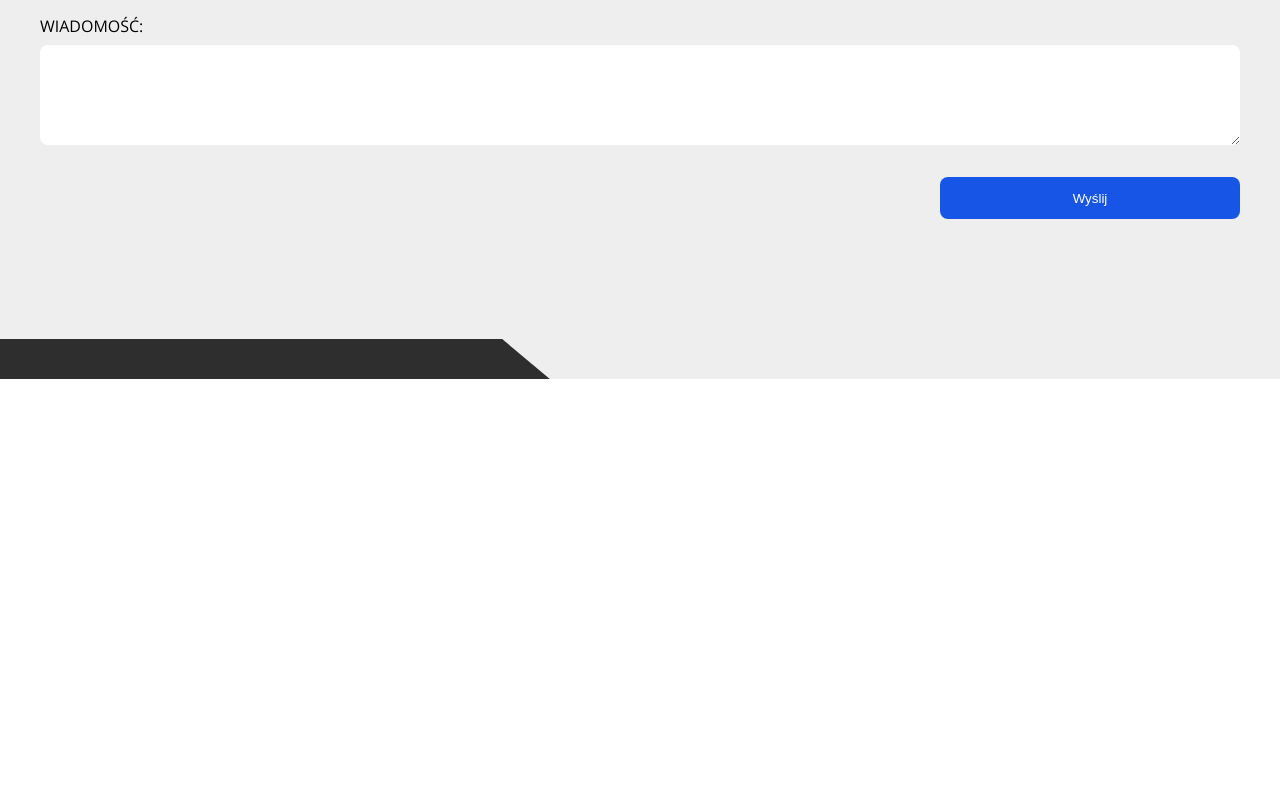
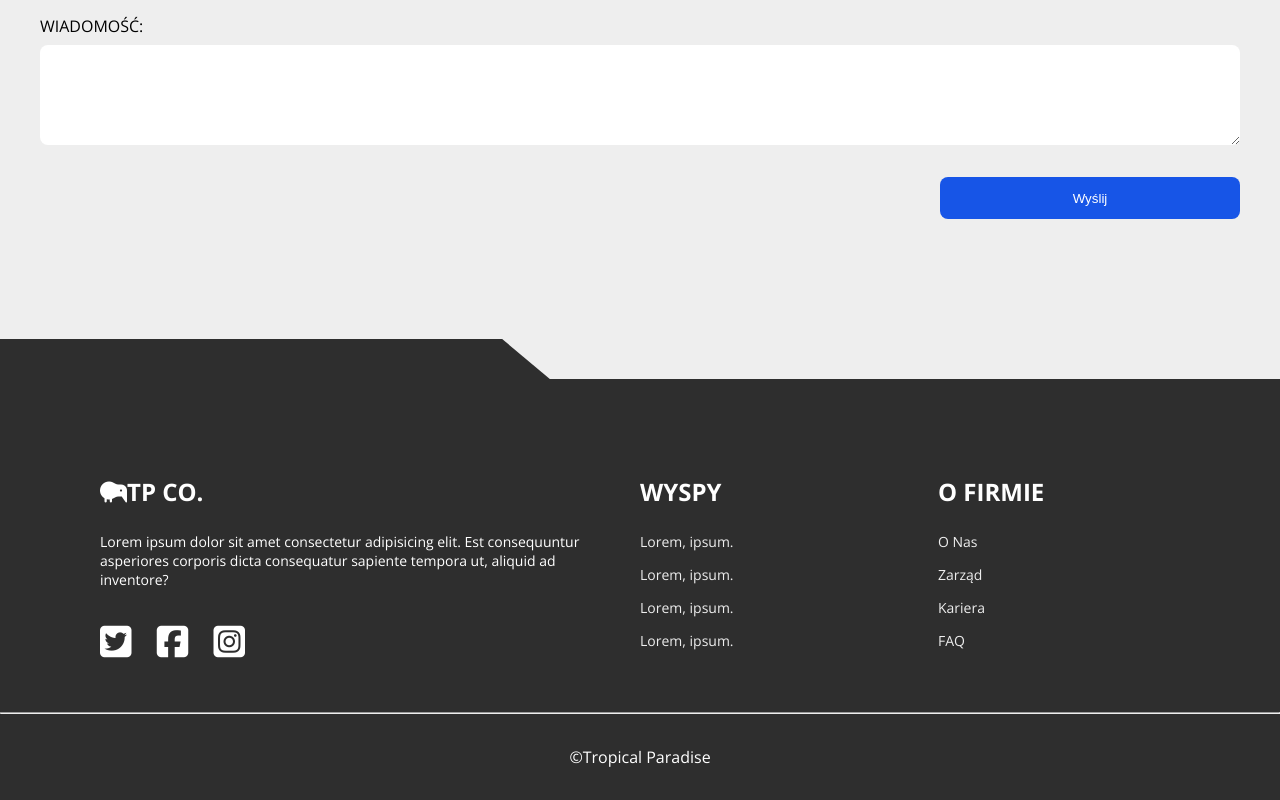
Before and after one commit to NoTreblee/TropicalParadise, a plain HTML site: page index.html in a window 1280 px wide. Shown: the part 6532-7332 px from the top of the page. Before the commit the page ends 6911 px from the top, so only its background shows below. Drawn offline with nearby package versions, Linux system fonts and the light colour scheme.

Commit message:
created footer

```diff
--- a/index.html
+++ b/index.html
@@ -14,7 +14,11 @@
       src="https://kit.fontawesome.com/12f7da93f3.js"
       crossorigin="anonymous"
     ></script>
-    <link rel="stylesheet" type="text/css" href="//cdn.jsdelivr.net/npm/slick-carousel@1.8.1/slick/slick.css" />
+    <link
+      rel="stylesheet"
+      type="text/css"
+      href="//cdn.jsdelivr.net/npm/slick-carousel@1.8.1/slick/slick.css"
+    />
     <link rel="stylesheet" href="./css/main.css" />
     <title>Tropical Paradise</title>
   </head>
@@ -307,38 +311,115 @@
           </div>
         </div>
       </section>
-      <section id="contact" class="contact section section-padding white-section">
-
+      <section
+        id="contact"
+        class="contact section section-padding white-section"
+      >
         <div class="white-block white-block-left"></div>
         <div class="white-block white-block-right"></div>
 
         <h2 class="section-heading">Kontakt</h2>
 
         <div class="wrapper">
-
           <form class="contact__form">
-
-          <div class="contact__form-top">
-            <label for="name" class="contact__form-label">Imię i Nazwisko</label>
-            <input type="text" class="contact__form-input" id="name">
-            <label for="email" class="contact__form-label">Adres e-mail</label>
-            <input type="text" class="contact__form-input" id="email">
+            <div class="contact__form-top">
+              <label for="name" class="contact__form-label"
+                >Imię i Nazwisko</label
+              >
+              <input type="text" class="contact__form-input" id="name" />
+              <label for="email" class="contact__form-label"
+                >Adres e-mail</label
+              >
+              <input type="text" class="contact__form-input" id="email" />
+            </div>
+            <label for="msg" class="contact__form-label">Wiadomość:</label>
+            <textarea
+              name=""
+              id="msg"
+              cols="30"
+              rows="10"
+              class="contact__form-textarea"
+            ></textarea>
+            <button
+              type="submit"
+              class="contact__form-btn btn-special-animation"
+            >
+              Wyślij
+            </button>
+          </form>
+        </div>
+      </section>
+      <footer class="footer">
+        <div class="wrapper">
+          <div class="footer__boxes">
+            <div class="footer__box">
+              <h3 class="footer__box-title">
+                <i class="fas fa-kiwi-bird"></i>TP Co.
+              </h3>
+              <p>
+                Lorem ipsum dolor sit amet consectetur adipisicing elit. Est
+                consequuntur asperiores corporis dicta consequatur sapiente
+                tempora ut, aliquid ad inventore?
+              </p>
+              <div class="footer__box-social">
+                <a href="" class="footer__box-link"
+                  ><i class="fab fa-twitter-square"></i
+                ></a>
+                <a href="" class="footer__box-link"
+                  ><i class="fab fa-facebook-square"></i
+                ></a>
+                <a href="" class="footer__box-link"
+                  ><i class="fab fa-instagram-square"></i
+                ></a>
+              </div>
+            </div>
+            <div class="footer__box footer__box-desktop">
+              <h3 class="footer__box-title">Wyspy</h3>
+              <ul class="footer__box-list">
+                <li class="footer__box-list-item">
+                  <a href="#">Lorem, ipsum.</a>
+                </li>
+                <li class="footer__box-list-item">
+                  <a href="#">Lorem, ipsum.</a>
+                </li>
+                <li class="footer__box-list-item">
+                  <a href="#">Lorem, ipsum.</a>
+                </li>
+                <li class="footer__box-list-item">
+                  <a href="#">Lorem, ipsum.</a>
+                </li>
+              </ul>
+            </div>
+            <div class="footer__box footer__box-desktop">
+              <h3 class="footer__box-title">O Firmie</h3>
+              <ul class="footer__box-list">
+                <li class="footer__box-list-item"><a href="#">O Nas</a></li>
+                <li class="footer__box-list-item"><a href="#">Zarząd</a></li>
+                <li class="footer__box-list-item"><a href="#">Kariera</a></li>
+                <li class="footer__box-list-item"><a href="#">FAQ</a></li>
+              </ul>
+            </div>
           </div>
-            <label for="msg" class="contact__form-label">Wiadomość:</label>
-            <textarea name="" id="msg" cols="30" rows="10" class="contact__form-textarea "></textarea>
-          <button type="submit" class="contact__form-btn btn-special-animation">Wyślij</button>
-        </form>
         </div>
-
-
-
-
-      </section>
+        <hr />
+        <p class="footer__bottom-text">
+          &copy;<span class="footer__year"></span>Tropical Paradise
+        </p>
+      </footer>
     </main>
-    <script type="text/javascript" src="//code.jquery.com/jquery-1.11.0.min.js"></script>
-<script type="text/javascript" src="//code.jquery.com/jquery-migrate-1.2.1.min.js"></script>
-<script type="text/javascript" src="//cdn.jsdelivr.net/npm/slick-carousel@1.8.1/slick/slick.min.js"></script>
-<script src="./js/slick.js"></script>
+    <script
+      type="text/javascript"
+      src="//code.jquery.com/jquery-1.11.0.min.js"
+    ></script>
+    <script
+      type="text/javascript"
+      src="//code.jquery.com/jquery-migrate-1.2.1.min.js"
+    ></script>
+    <script
+      type="text/javascript"
+      src="//cdn.jsdelivr.net/npm/slick-carousel@1.8.1/slick/slick.min.js"
+    ></script>
+    <script src="./js/slick.js"></script>
     <script src="./js/main.js"></script>
   </body>
 </html>
--- a/sass/main.scss
+++ b/sass/main.scss
@@ -430,7 +430,45 @@ body {
     }
   }
 }
-
+// FOOTER
+.footer {
+  color: $pure-white;
+  background-color: $dark;
+  .wrapper {
+    padding: 6em 2em 2em;
+  }
+  &__box {
+    font-size: 1.4rem;
+    &-desktop {
+      display: none;
+    }
+    &-title {
+      margin-bottom: 1em;
+      font-size: 3rem;
+      text-transform: uppercase;
+    }
+    &-social {
+      margin: 2em 0 1em;
+    }
+    &-link {
+      color: $pure-white;
+      font-size: 3.6rem;
+      padding: 0 0.3em;
+      text-decoration: none;
+      transition: color 0.3s;
+      &:first-child {
+        padding-left: 0;
+      }
+      &:hover {
+        color: $light-white;
+      }
+    }
+  }
+  &__bottom-text {
+    padding: 2em;
+    text-align: center;
+  }
+}
 // ===================
 // MEDIA
 // ===================
@@ -543,6 +581,35 @@ body {
       width: 45%;
     }
   }
+  .footer {
+    &__boxes {
+      display: flex;
+      justify-content: space-between;
+    }
+    &__box-desktop {
+      display: block;
+    }
+    &__box {
+      margin: 0 2em;
+      width: 25%;
+      &:first-child {
+        width: 50%;
+      }
+      &-title {
+        font-size: 2.4rem;
+      }
+      &-list {
+        list-style: none;
+        &-item {
+          margin-bottom: 1em;
+          a {
+            color: $light-white;
+            text-decoration: none;
+          }
+        }
+      }
+    }
+  }
 }
 @media (min-width: 992px) {
   .burger-btn {
```
Also changed, not shown: css/main.css, 1 other file.
